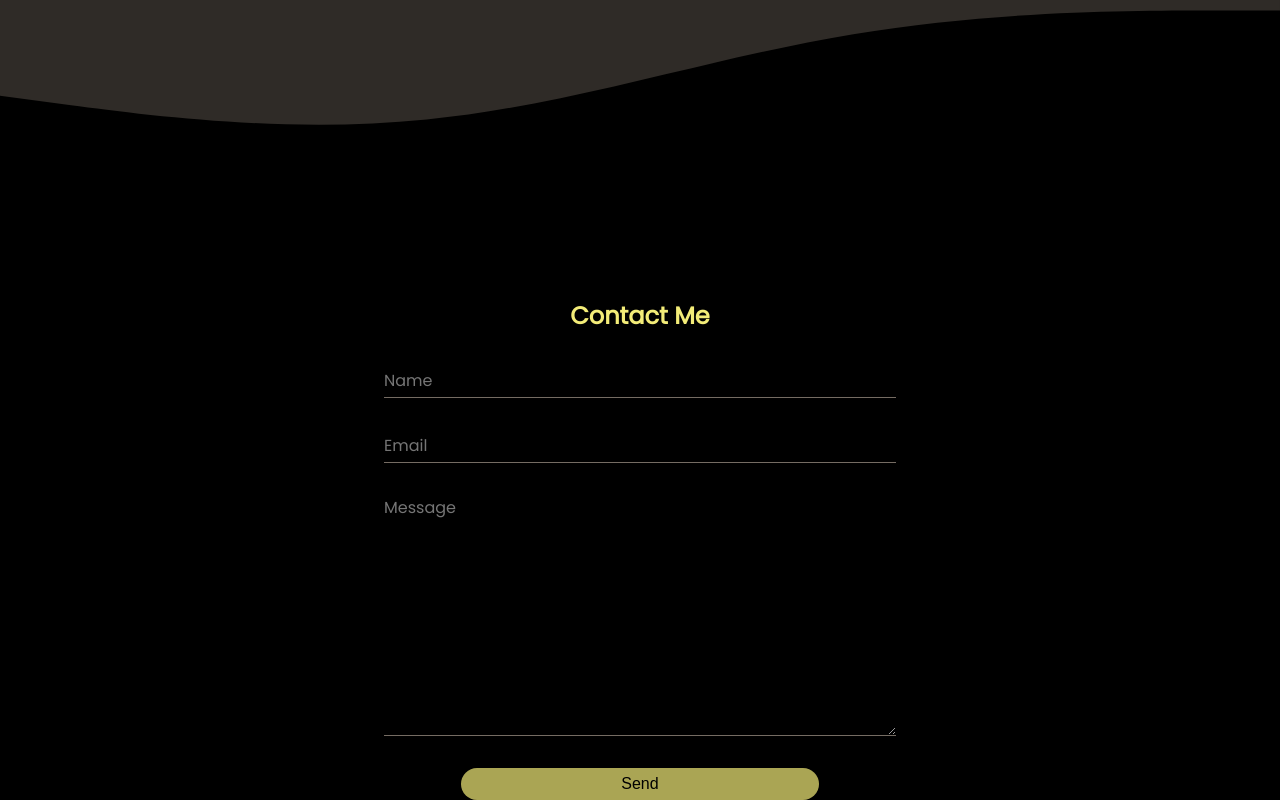
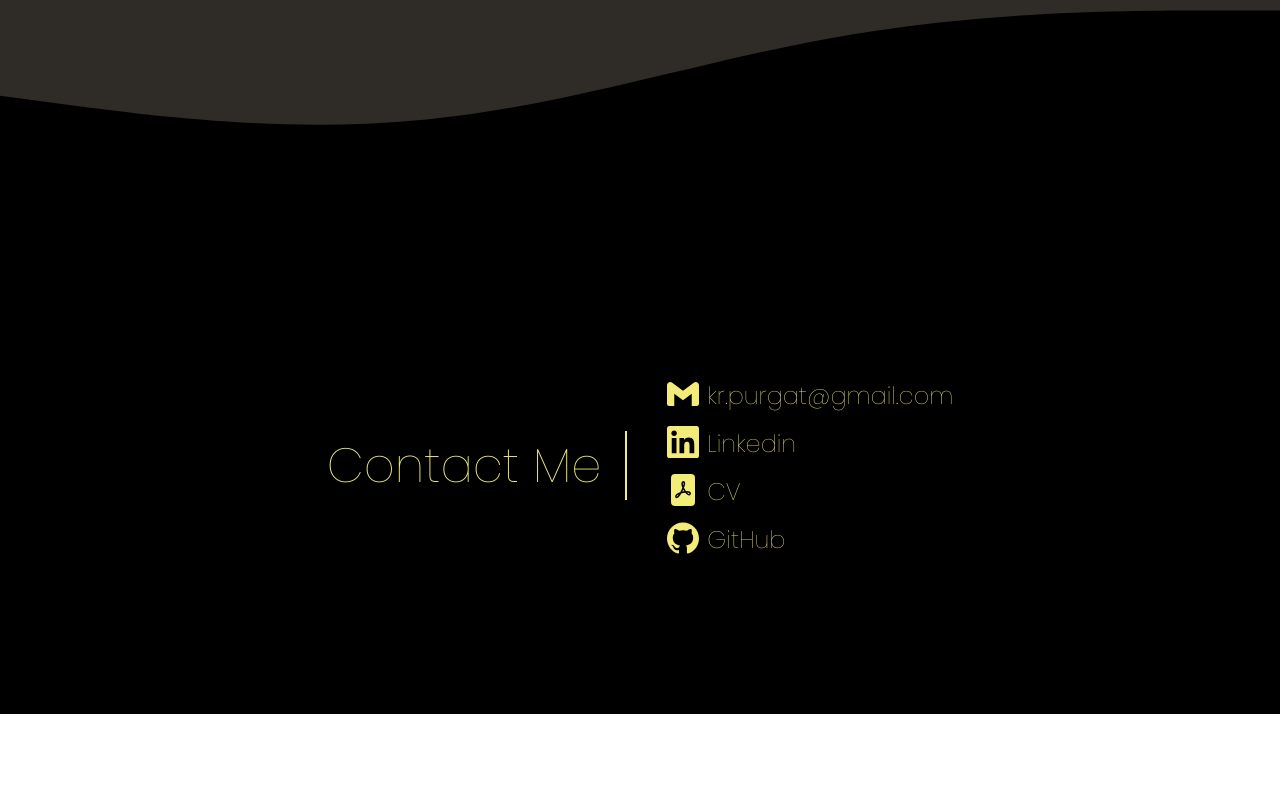
Before and after one commit to Rockefay/Portfolio, a React (Create React App) app: page / in a window 1280 px wide. Shown: the part 3494-4294 px from the top of the page. After the commit the page ends 4208 px from the top, so only its background shows below. Built offline with nearby package versions, Linux system fonts and the light colour scheme.

Commit message:
Redesign contact page

```diff
--- a/package.json
+++ b/package.json
@@ -4,7 +4,6 @@
   "version": "0.1.0",
   "private": true,
   "dependencies": {
-    "@emailjs/browser": "^3.7.0",
     "@testing-library/jest-dom": "^5.16.5",
     "@testing-library/react": "^13.4.0",
     "@testing-library/user-event": "^13.5.0",
--- a/src/Components/Alert.jsx
+++ /dev/null
@@ -1,15 +0,0 @@
-import "aos/dist/aos.css";
-import React from "react";
-import "./Alert.scss";
-
-function Alert({ alert }) {
-  if (alert)
-    return (
-      <div className="Alert" data-aos="fade-down">
-        Message sent
-      </div>
-    );
-  else return;
-}
-
-export default Alert;
--- a/src/Components/Alert.scss
+++ /dev/null
@@ -1,25 +0,0 @@
-@import "../Styles/consts";
-@import "../Styles/mixins";
-
-.Alert {
-  width: 20%;
-  min-width: fit-content;
-  height: 5vh;
-
-  position: fixed;
-  top: 0;
-  right: 0;
-
-  display: flex;
-  justify-content: center;
-  align-items: center;
-
-  margin: 1rem;
-  padding: 0.5rem;
-  font-size: 2vh;
-  background: rgba($text-color, 0.1);
-  border-radius: 16px;
-  box-shadow: 0 4px 30px rgba(0, 0, 0, 0.1);
-  backdrop-filter: blur(10.8px);
-  -webkit-backdrop-filter: blur(10.8px);
-}
--- a/src/Components/Pages/Contact.jsx
+++ b/src/Components/Pages/Contact.jsx
@@ -1,48 +1,35 @@
-import emailjs from "@emailjs/browser";
-import React, { useRef, useState } from "react";
-import Alert from "../Alert";
+import React from "react";
+import { BsFilePdfFill } from "react-icons/bs";
+import { SiGithub, SiGmail, SiLinkedin } from "react-icons/si";
 import "./Contact.scss";
 
 function Contact() {
-  const [alert, setAlert] = useState(false);
-
-  const form = useRef();
-
-  const sendEmail = (e) => {
-    e.preventDefault();
-
-    emailjs
-      .sendForm(
-        process.env.REACT_APP_SERVICE_ID,
-        process.env.REACT_APP_TEMPLATE_ID,
-        form.current,
-        process.env.REACT_APP_PUBLIC_KEY
-      )
-      .then(
-        (result) => {
-          e.target.reset();
-          setAlert(true);
-          setTimeout(() => setAlert(false), 3000);
-        },
-        (error) => {
-          console.log(error.text);
-        }
-      );
-  };
-
   return (
-    <>
-      <div className="Contact">
-        <h3>Contact Me</h3>
-        <form ref={form} onSubmit={sendEmail}>
-          <input type="text" name="user_name" placeholder="Name" />
-          <input type="email" name="user_email" placeholder="Email" />
-          <textarea name="message" placeholder="Message" />
-          <input type="submit" value="Send" />
-        </form>
+    <div className="Contact">
+      <div className="contact-me-text" data-aos="fade-right">
+        Contact Me
       </div>
-      <Alert alert={alert} />
-    </>
+      <div className="contact-details" data-aos="fade-left">
+        <div className="contact-item">
+          <SiGmail className="contact-icon" />
+          <a href="mailto: kr.purgat@gmail.com">kr.purgat@gmail.com</a>
+        </div>
+        <div className="contact-item">
+          <SiLinkedin className="contact-icon" />
+          <a href="https://www.linkedin.com/in/krzysztof-purgat-448047251/">Linkedin</a>
+        </div>
+        <div className="contact-item">
+          <BsFilePdfFill className="contact-icon" />
+          <a href="https://drive.google.com/file/d/1z7L2grOPaII2YWOOVAncsOyo6AdpuOuN/view?usp=sharing">
+            CV
+          </a>
+        </div>
+        <div className="contact-item">
+          <SiGithub className="contact-icon" />
+          <a href="https://github.com/Rockefay">GitHub</a>
+        </div>
+      </div>
+    </div>
   );
 }
 
--- a/src/Components/Pages/Contact.scss
+++ b/src/Components/Pages/Contact.scss
@@ -2,76 +2,66 @@
 @import "../../Styles/mixins";
 
 .Contact {
+  overflow: hidden;
+  height: 50vh;
+  padding-bottom: 3em;
   background-color: black;
   display: flex;
-  flex-direction: column;
+  flex-direction: row;
+  flex-wrap: wrap;
+  gap: 1em;
   justify-content: center;
   align-items: center;
+  color: $light-warm-color;
+}
 
-  h3 {
-    color: $light-warm-color;
-    font-size: 3vh;
-    margin: 2rem;
+.contact-me-text {
+  font-size: 3em;
+  margin-right: 0.5em;
+  &::after {
+    content: "";
+    height: 100%;
+    border: 1px solid $light-warm-color;
+    margin-left: 0.5em;
   }
 
-  form {
-    width: 40%;
-    margin: auto;
+  @media only screen and (orientation: portrait) {
+    text-align: center;
     display: flex;
     flex-direction: column;
     justify-content: center;
     align-items: center;
-    gap: 2rem;
-    color: $light-warm-color;
-
-    label {
-      font-size: 3vh;
-    }
-
-    input,
-    textarea {
-      height: 2rem;
-      background-color: transparent;
-      border: none;
-      border-bottom: 1px solid $light-cold-color;
-      color: $light-warm-color;
-      font-size: 2vh;
+    margin: 0;
+    &::after {
+      content: "";
       width: 100%;
-
-      &:focus {
-        outline: none;
-      }
-
-      &::placeholder {
-        font-family: "Poppins", sans-serif;
-        font-weight: 400;
-      }
-
-      &[type="submit"] {
-        background-color: rgba($light-warm-color, 0.7);
-        text-align: center;
-        color: black;
-        border: none;
-        border-radius: 16px;
-        width: 70%;
-        transition: all 0.5s;
-        cursor: pointer;
-
-        &:hover {
-          background-color: rgba($light-warm-color, 1);
-        }
-      }
-    }
-
-    textarea {
-      height: 15rem;
-      resize: vertical;
-    }
-  }
-
-  .links {
-    svg {
-      fill: $light-warm-color;
+      border: 1px solid $light-warm-color;
+      margin: 0;
     }
   }
 }
+
+.contact-details {
+  display: flex;
+  flex-direction: column;
+  gap: 1em;
+  align-items: flex-start;
+}
+
+.contact-item {
+  height: 2em;
+  display: flex;
+  flex-direction: row;
+  justify-content: center;
+  gap: 0.5em;
+
+  a {
+    color: $light-warm-color;
+    text-decoration: none;
+    font-size: 1.5em;
+  }
+}
+
+.contact-icon {
+  font-size: 2em;
+}
--- a/src/Components/Pages/Projects.jsx
+++ b/src/Components/Pages/Projects.jsx
@@ -1,5 +1,6 @@
 import "aos/dist/aos.css";
 import React from "react";
+import { MdOutlineWebAsset } from "react-icons/md";
 import { SiGithub } from "react-icons/si";
 import { Carousel } from "react-responsive-carousel";
 import "react-responsive-carousel/lib/styles/carousel.min.css";
@@ -27,9 +28,15 @@ function Projects() {
               responsible for front-end, I created the layout of the application as well as build
               the interface that users see and interact with.
             </div>
-            <div className="button">
-              <SiGithub />
-              <a href="https://github.com/Purgaty/EurobusinessHelper">Code on GitHub</a>
+            <div className="buttons-container">
+              <div className="button">
+                <SiGithub />
+                <a href="https://github.com/Purgaty/EurobusinessHelper">Code on GitHub</a>
+              </div>
+              <div className="button">
+                <MdOutlineWebAsset />
+                <a href="https://eb-helper.azurewebsites.net/">Live version</a>
+              </div>
             </div>
           </div>
           <div className="images">
--- a/src/Components/Pages/Projects.scss
+++ b/src/Components/Pages/Projects.scss
@@ -128,3 +128,10 @@
     }
   }
 }
+
+.buttons-container {
+  display: flex;
+  flex-direction: row;
+  flex-wrap: wrap;
+  gap: 0.5em;
+}
--- a/src/Components/ScrollToTop.scss
+++ b/src/Components/ScrollToTop.scss
@@ -4,10 +4,10 @@
 .ScrollToTop {
   width: fit-content;
   position: fixed;
-  bottom: 0;
-  right: 0;
+  bottom: 1em;
+  right: 1em;
 
-  margin: 2vh;
+  margin: 1em;
   cursor: pointer;
 }
 
```
Also changed, not shown: 1 other file (tests, documents, lock files or other folders).
